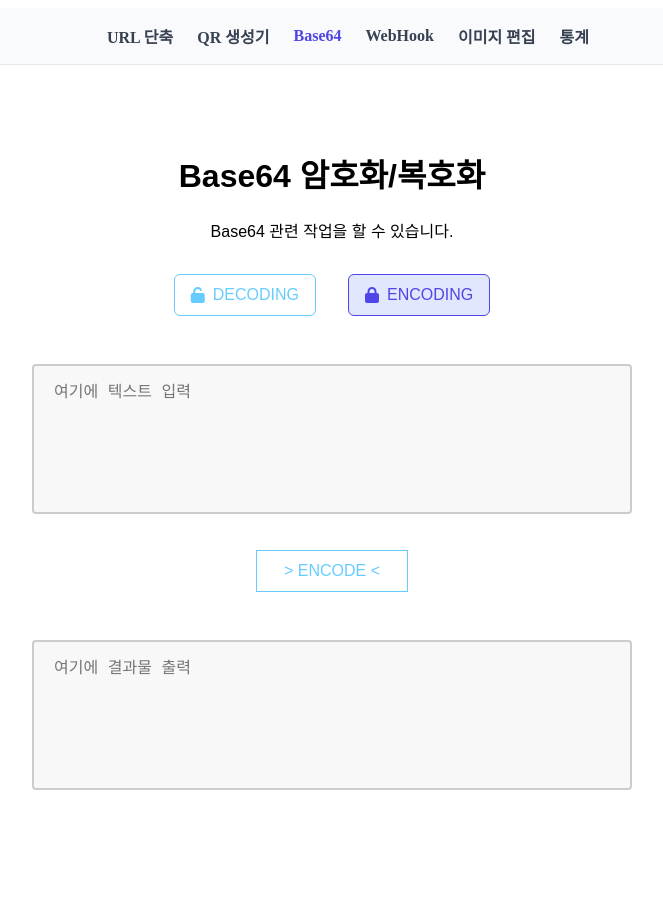
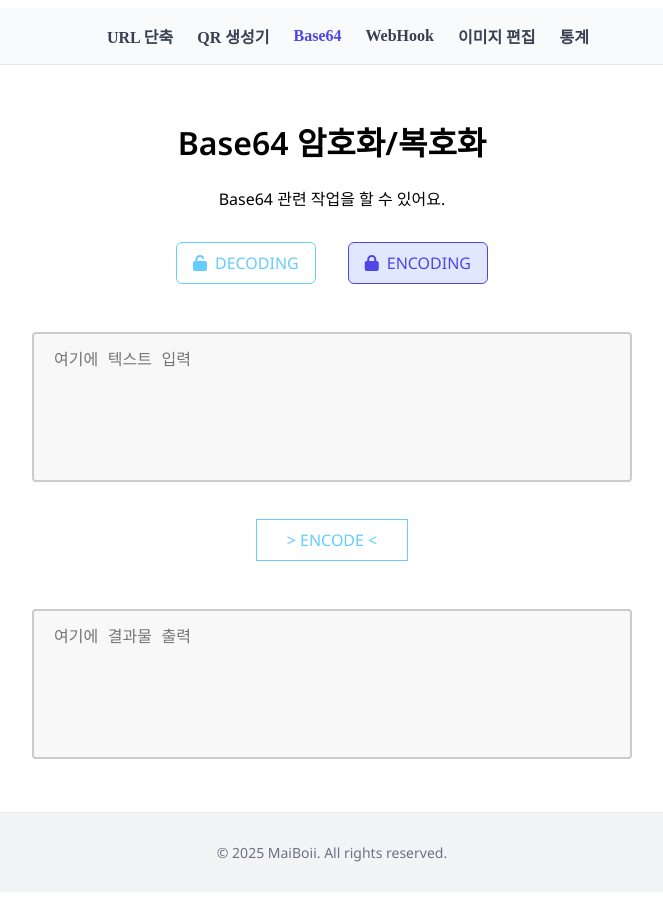
Before and after one commit to MaiBoii/webutilhub, a Vue app in the folder frontend/: page /base64 in a window 1280 px wide. Shown: the whole page, without its empty margins (308-971 px from the left). Built offline with nearby package versions, Linux system fonts and the light colour scheme; a web font is replaced by a local one.

Commit message:
feat: Footer 추가

```diff
--- a/frontend/index.html
+++ b/frontend/index.html
@@ -6,9 +6,15 @@
     <meta name="viewport" content="width=device-width, initial-scale=1.0" />
 
     <link
-    rel="stylesheet"
-    href="https://cdnjs.cloudflare.com/ajax/libs/font-awesome/6.7.2/css/all.min.css"
-  />
+      rel="stylesheet"
+      href="https://cdnjs.cloudflare.com/ajax/libs/font-awesome/6.7.2/css/all.min.css"
+    />
+
+    <!-- Noto Sans -->
+    <link
+      rel="stylesheet"
+      href="https://fonts.googleapis.com/css2?family=Noto+Sans:wght@400;600&display=swap"
+    />
 
     <title>URL Shortner</title>
   </head>
--- a/frontend/src/App.vue
+++ b/frontend/src/App.vue
@@ -1,19 +1,29 @@
 <template>
-  <Navbar />
-  <main class="container">
-    <router-view />
-  </main>
+  <div class="app-wrapper">
+    <Navbar /> <!-- 상단 네비게이션 -->
+    <main class="main-content">
+      <RouterView />
+    </main>
+    <Footer /> <!-- 하단 푸터 -->
+  </div>
 </template>
 
 <script setup lang="ts">
 import Navbar from './components/Navbar.vue'
+import Footer from './components/Footer.vue'
 </script>
 
 <style scoped>
-.container {
-  max-width: 800px;
-  margin: 0 auto;
+.app-wrapper {
+  display: flex;
+  flex-direction: column;
+  min-height: 100vh;
+}
+
+.main-content {
+  flex: 1;
   padding: 2rem;
-  font-family: sans-serif;
 }
+
+/* .container 클래스는 사용되지 않으므로 제거하거나 필요한 컴포넌트에 따로 사용하세요 */
 </style>
--- a/frontend/src/components/Base64Tool.vue
+++ b/frontend/src/components/Base64Tool.vue
@@ -1,7 +1,7 @@
 <template>
   <main>
     <h1>Base64 암호화/복호화</h1>
-    <p>Base64 관련 작업을 할 수 있습니다.</p>
+    <p>Base64 관련 작업을 할 수 있어요.</p>
 
     <div class="mode-switch">
       <label :class="['radio-btn', { active: mode === 'decode' }]">
@@ -51,10 +51,6 @@ const processInput = () => {
 </script>
 
 <style scoped>
-main {
-  padding: 2rem;
-  text-align: center;
-}
 
 .radio-btn {
   position: relative;
--- /dev/null
+++ b/frontend/src/components/Footer.vue
@@ -0,0 +1,19 @@
+<template>
+  <footer class="footer">
+    <p>© 2025 MaiBoii. All rights reserved.</p>
+  </footer>
+</template>
+
+<script setup>
+</script>
+
+<style scoped>
+.footer {
+  background-color: #f3f4f6;
+  padding: 1rem;
+  text-align: center;
+  color: #6b7280;
+  border-top: 1px solid #e5e7eb;
+  font-size: 14px;
+}
+</style>
--- a/frontend/src/components/ShortenForm.vue
+++ b/frontend/src/components/ShortenForm.vue
@@ -37,11 +37,6 @@
   </script>
 
   <style scoped>
-    main {
-    padding: 2rem;
-    text-align: center;
-  }
-
   form {
     display: flex;
     flex-direction: column;
@@ -71,7 +66,9 @@ input {
 
 .form-row {
   display: flex;
-  width: 100%;
+  width: 800px;
+  align-self: center;
+  margin-top: 1rem;
 }
 
 .form-row input {
--- a/frontend/src/main.ts
+++ b/frontend/src/main.ts
@@ -1,5 +1,6 @@
 import { createApp } from 'vue'
 import App from './App.vue'
 import router from './routers'
+import './style.css'
 
 createApp(App).use(router).mount('#app')
--- /dev/null
+++ b/frontend/src/shims-vue.d.ts
@@ -0,0 +1,5 @@
+declare module '*.vue' {
+  import { DefineComponent } from 'vue'
+  const component: DefineComponent<{}, {}, any>
+  export default component
+}
--- a/frontend/src/style.css
+++ b/frontend/src/style.css
@@ -1,80 +1,12 @@
-
 :root {
-  font-family: system-ui, Avenir, Helvetica, Arial, sans-serif;
-  line-height: 1.5;
-  font-weight: 400;
-
-  color-scheme: light dark;
-  color: rgba(255, 255, 255, 0.87);
-  background-color: #242424;
-
-  font-synthesis: none;
-  text-rendering: optimizeLegibility;
-  -webkit-font-smoothing: antialiased;
-  -moz-osx-font-smoothing: grayscale;
-}
-
-a {
-  font-weight: 500;
-  color: #646cff;
-  text-decoration: inherit;
-}
-a:hover {
-  color: #535bf2;
-}
-
-body {
-  margin: 0;
-  display: flex;
-  place-items: center;
-  min-width: 320px;
-  min-height: 100vh;
+  font-family: 'Noto Sans', sans-serif;
 }
 
 h1 {
-  font-size: 3.2em;
-  line-height: 1.1;
+  font-family: 'Noto Sans', sans-serif;
+  font-weight: SemiBold;
 }
 
-button {
-  border-radius: 8px;
-  border: 1px solid transparent;
-  padding: 0.6em 1.2em;
-  font-size: 1em;
-  font-weight: 500;
-  font-family: inherit;
-  background-color: #1a1a1a;
-  cursor: pointer;
-  transition: border-color 0.25s;
-}
-button:hover {
-  border-color: #646cff;
-}
-button:focus,
-button:focus-visible {
-  outline: 4px auto -webkit-focus-ring-color;
-}
-
-.card {
-  padding: 2em;
-}
-
-#app {
-  max-width: 1280px;
-  margin: 0 auto;
-  padding: 2rem;
+main {
   text-align: center;
 }
-
-@media (prefers-color-scheme: light) {
-  :root {
-    color: #213547;
-    background-color: #ffffff;
-  }
-  a:hover {
-    color: #747bff;
-  }
-  button {
-    background-color: #f9f9f9;
-  }
-}
--- a/frontend/src/views/QRgenerator.vue
+++ b/frontend/src/views/QRgenerator.vue
@@ -42,6 +42,12 @@
           <input v-model="emailSubject" placeholder="제목 입력" />
           <input v-model="emailBody" placeholder="내용 입력" />
         </template>
+
+        <template v-else-if="type === 'x-twitter'">
+          <input v-model="email" placeholder="이메일 주소 입력" />
+          <input v-model="emailSubject" placeholder="제목 입력" />
+          <input v-model="emailBody" placeholder="내용 입력" />
+        </template>
       </div>
     </div>
 
@@ -70,6 +76,8 @@ const options = [
   { value: 'wifi', label: 'Wi-Fi', icon: 'fas fa-wifi' },
   { value: 'sms', label: 'SMS', icon: 'fas fa-sms' },
   { value: 'email', label: '이메일', icon: 'fas fa-envelope' },
+  { value: 'x', label: 'Twitter', icon: 'fa-brands fa-x-twitter' },
+
 ]
 
 // 상태 관리
@@ -116,11 +124,8 @@ const downloadDashboard = async () => {
 }
 </script>
 
-
-
 <style scoped>
 
-/* LABEL ======================================= */
 label 				 {
   color:#999;
   font-size:18px;
@@ -142,6 +147,7 @@ input 				{
   border:none;
   border-bottom:1px solid #757575;
 }
+
 input:focus 		{ outline:none; }
 
 /* active state */
@@ -151,12 +157,6 @@ input:focus ~ label, input:valid ~ label 		{
   color:#5264AE;
 }
 
-
-main {
-  width: 100%;
-  padding: 2rem;
-  text-align: center;
-}
 
 .flex-container {
   display: flex;
```
